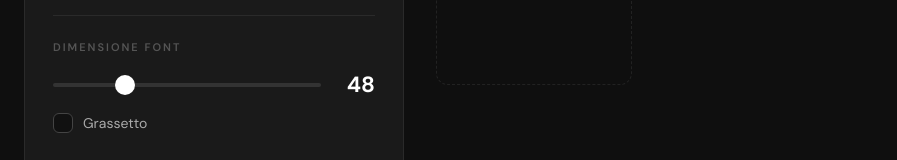
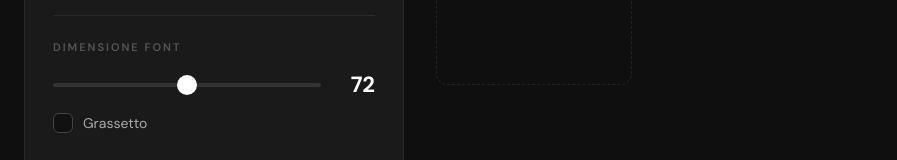
Before and after one commit to FraAnsu17/voidbingo_gen, a React (Vite) app: page / in a window 1280 px wide. Shown: the part 328-488 px from the top of the page, without its empty margins (0-897 px from the left). Built offline with nearby package versions, Linux system fonts and the light colour scheme.

Commit message:
FIX: minor changes (default font size and intra-line space)

```diff
--- a/src/App.jsx
+++ b/src/App.jsx
@@ -3,7 +3,7 @@ import JSZip from "jszip";
 
 const DEFAULT_BG = "#FFE4E1";
 const DEFAULT_FG = "#1a1a1a";
-const DEFAULT_FONT_SIZE = 48;
+const DEFAULT_FONT_SIZE = 72;
 const CANVAS_SIZE = 1080;
 
 // Aspetta che tutti i font CSS (incluso DM Sans da Google Fonts in index.html)
@@ -45,7 +45,7 @@ function drawSlideOnCanvas(ctx, text, bgColor, fgColor, fontSize, bold = false)
   if (currentLine) lines.push(currentLine);
 
   // Auto-shrink se il testo è troppo lungo
-  const lineHeight = fontSize * 1.5;
+  const lineHeight = fontSize * 1.2;
   const totalTextHeight = lines.length * lineHeight;
   const availableHeight = CANVAS_SIZE - padding * 2;
   let adjFontSize = fontSize;
@@ -55,7 +55,7 @@ function drawSlideOnCanvas(ctx, text, bgColor, fgColor, fontSize, bold = false)
     ctx.font = `${bold ? "700 " : ""}${adjFontSize}px ${fontStack}`;
   }
 
-  const adjLineH = adjFontSize * 1.5;
+  const adjLineH = adjFontSize * 1.2;
   const totalH = lines.length * adjLineH;
   const startY = (CANVAS_SIZE - totalH) / 2 + adjLineH / 2;
 
```
